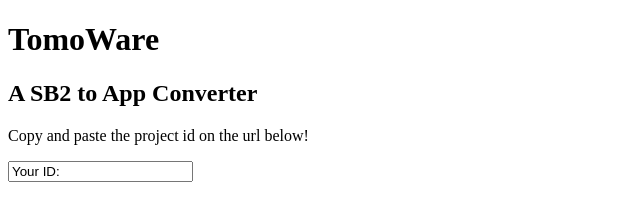
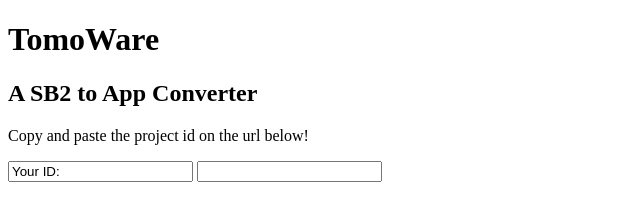
Before and after one commit to TomoWare/TomoWare.github.io, a plain HTML site: page index.html in a window 1280 px wide. Shown: the whole page, without its empty margins (0-640 px from the left). Drawn offline with Linux system fonts and the light colour scheme.

Commit message:
Update index.html

```diff
--- a/index.html
+++ b/index.html
@@ -8,5 +8,6 @@
     <h2>A SB2 to App Converter</h2>
     <p>Copy and paste the project id on the url below!</p>
     <input class="url" value="Your ID:" id="id">
+    <input class="submit">
   </body>
 </html>
```
